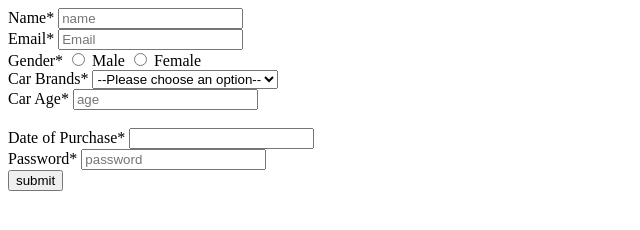
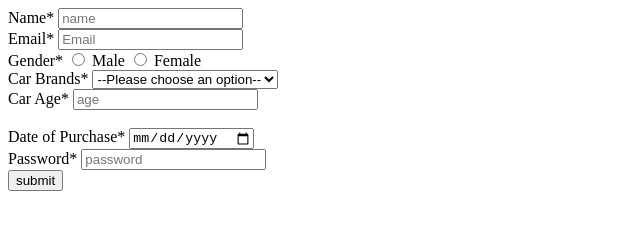
Before and after one commit to acciojob/car-insurance-form-Ashwinirani1433, a website: page main.html in a window 1280 px wide. Shown: the whole page, without its empty margins (0-640 px from the left). Drawn offline with Linux system fonts and the light colour scheme.

Commit message:
created a submission

```diff
--- a/main.html
+++ b/main.html
@@ -33,7 +33,7 @@
 		<input type="number" id="carage" placeholder="age" required><br>
          <br>
 		<label for="dop">Date of Purchase*</label>
-		<input type="dop" id="dob" required><br>
+		<input type="date" id="dop" required><br>
 
 		<label for="password">Password*</label>
 		<input type="password" name="password" id="password" placeholder="password" required>
```
